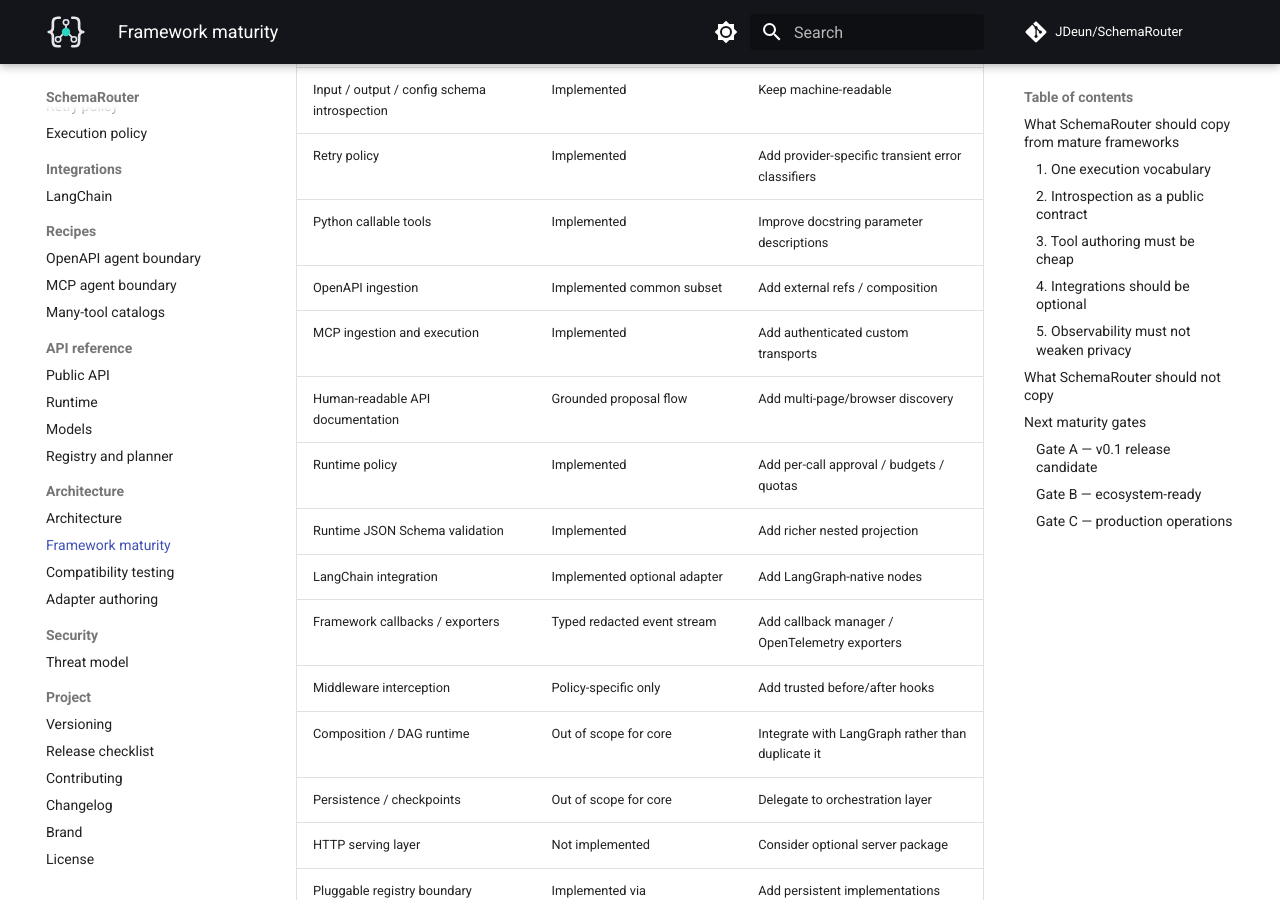
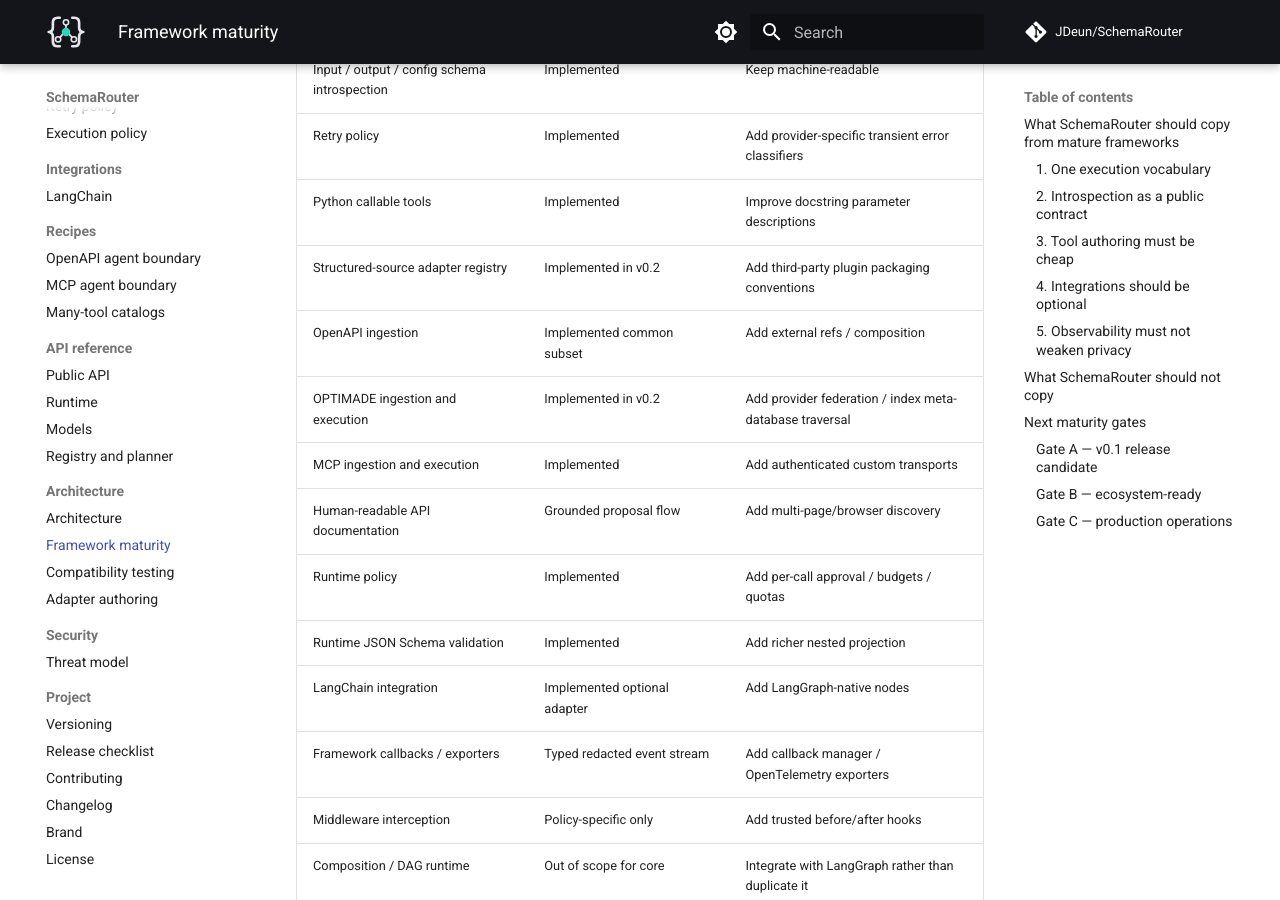
Before and after one commit to JDeun/SchemaRouter, an MkDocs documentation site: the page built from docs/framework-maturity.md, in a window 1280 px wide and 900 px high, scrolled down 622 px. Built offline with MkDocs 1.6.1 and Material for MkDocs 9.7.7, drawn with Linux system fonts in a browser that asks for light colours; comment, search, counter and statistics services are not loaded; some of the changed text lies outside the part shown.

Commit message:
docs: track v0.2 adapter ecosystem maturity

```diff
--- a/docs/framework-maturity.md
+++ b/docs/framework-maturity.md
@@ -17,7 +17,9 @@
 | Input / output / config schema introspection | Implemented | Keep machine-readable |
 | Retry policy | Implemented | Add provider-specific transient error classifiers |
 | Python callable tools | Implemented | Improve docstring parameter descriptions |
+| Structured-source adapter registry | Implemented in v0.2 | Add third-party plugin packaging conventions |
 | OpenAPI ingestion | Implemented common subset | Add external refs / composition |
+| OPTIMADE ingestion and execution | Implemented in v0.2 | Add provider federation / index meta-database traversal |
 | MCP ingestion and execution | Implemented | Add authenticated custom transports |
 | Human-readable API documentation | Grounded proposal flow | Add multi-page/browser discovery |
 | Runtime policy | Implemented | Add per-call approval / budgets / quotas |
@@ -57,7 +59,8 @@
 ### 3. Tool authoring must be cheap
 
 Python callables can be registered directly through `add_callable()` and optionally annotated with
-`@schema_tool`. OpenAPI and MCP remain automatic ingestion paths.
+`@schema_tool`. OpenAPI, OPTIMADE, and MCP are built-in structured ingestion paths, while
+`AdapterRegistry` keeps additional protocols out of the core planner.
 
 ### 4. Integrations should be optional
 
```
